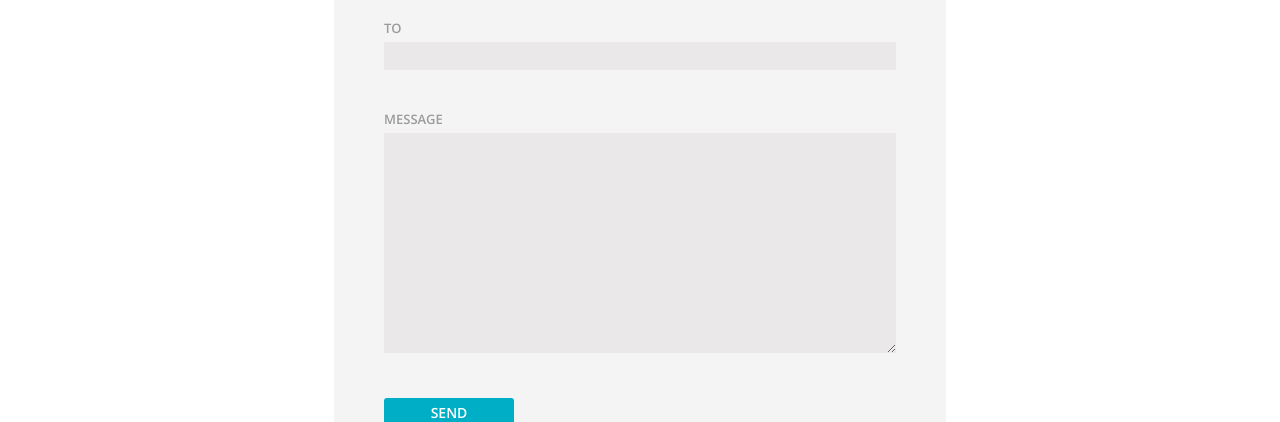
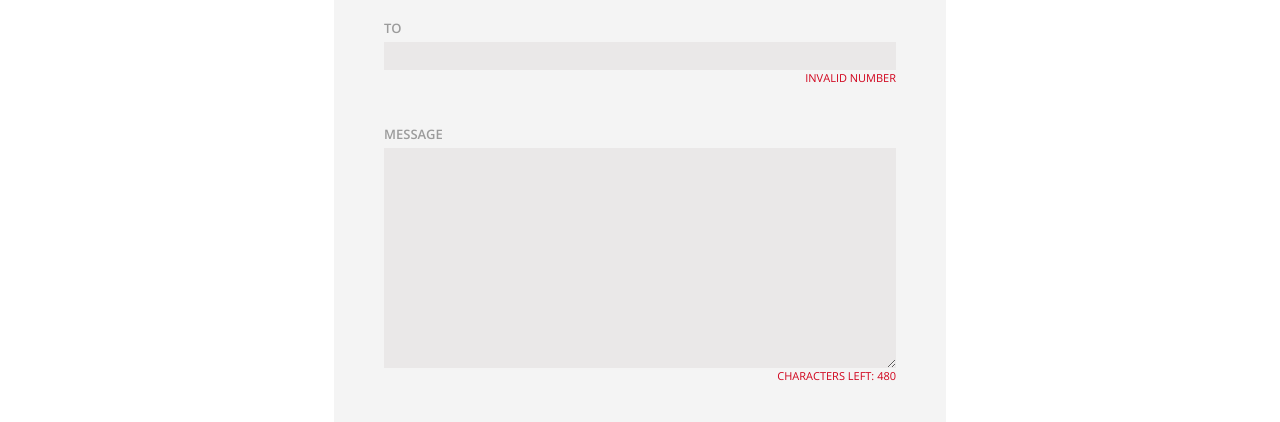
Before and after one commit to akapei/burst-sms-test, a React app: page / in a window 1280 px wide. Shown: the part 376-798 px from the top of the page. Built offline with nearby package versions, Linux system fonts and the light colour scheme.

Commit message:
added validation

```diff
--- a/src/components/Home.jsx
+++ b/src/components/Home.jsx
@@ -5,7 +5,7 @@ import {sendMessage} from '../../request'
 class Home extends React.Component {
     constructor(props) {
         super(props)
-        this.state = {number: '', text: ''}
+        this.state = {number: '', text: '', charlength: 480, validation: false}
 
         this.handleChange = this.handleChange.bind(this)
         this.handleSubmit = this.handleSubmit.bind(this)
@@ -14,9 +14,30 @@ class Home extends React.Component {
     handleChange(event) {
         const target = event.target
         const name = target.name
+
+
         this.setState({
             [name]: target.value
         })
+
+        if(name === 'number') {
+            if(/^\d{10}$/.test(this.state.number)){
+                this.setState({
+                    validation: true
+                })
+            } else {
+                this.setState({
+                    validation: false
+                })
+            }
+        }
+
+        if(name === 'text') {
+            const charlength = 480 - this.state.text.length - 1
+            this.setState({
+                charlength: charlength
+            })
+        }
     }
 
     handleSubmit(event) {
@@ -26,6 +47,7 @@ class Home extends React.Component {
     }
 
     render() {
+
         return (
             <div>
                 <nav></nav>
@@ -35,12 +57,13 @@ class Home extends React.Component {
                 <form onSubmit={this.handleSubmit}>
                     <label>
                         To
-                        <input name="number" type="text" value={this.state.to} onChange={this.handleChange}/>
+                        <input name="number" type="text" maxLength="11" value={this.state.number} onChange={this.handleChange}/>
+                        {this.state.validation ? (<span></span>) : (<span>INVALID NUMBER</span>)}
                     </label>
                     <label>
                         Message
-                        <textarea name="text" rows="10" value={this.state.text} onChange={this.handleChange}/>
-                        <span></span>
+                        <textarea name="text" rows="10" maxLength="480" value={this.state.text} onChange={this.handleChange}/>
+                        <span>Characters left: {this.state.charlength}</span>
                     </label>
                     <input type="submit" value="SEND"/>
                 </form>
--- a/src/scss/style.scss
+++ b/src/scss/style.scss
@@ -49,7 +49,6 @@ form {
     font-size: 13px;
     margin-bottom: 40px;
     color: #9b9b9b;
-
   }
 
   input, textarea {
@@ -86,8 +85,11 @@ form {
     padding: 5px
   }
 
-  .validation {
-
+  span {
+    font-size: 11px;
+    text-align: right;
+    font-weight: 300;
+    color: #d0021b;
   }
 }
 
```
